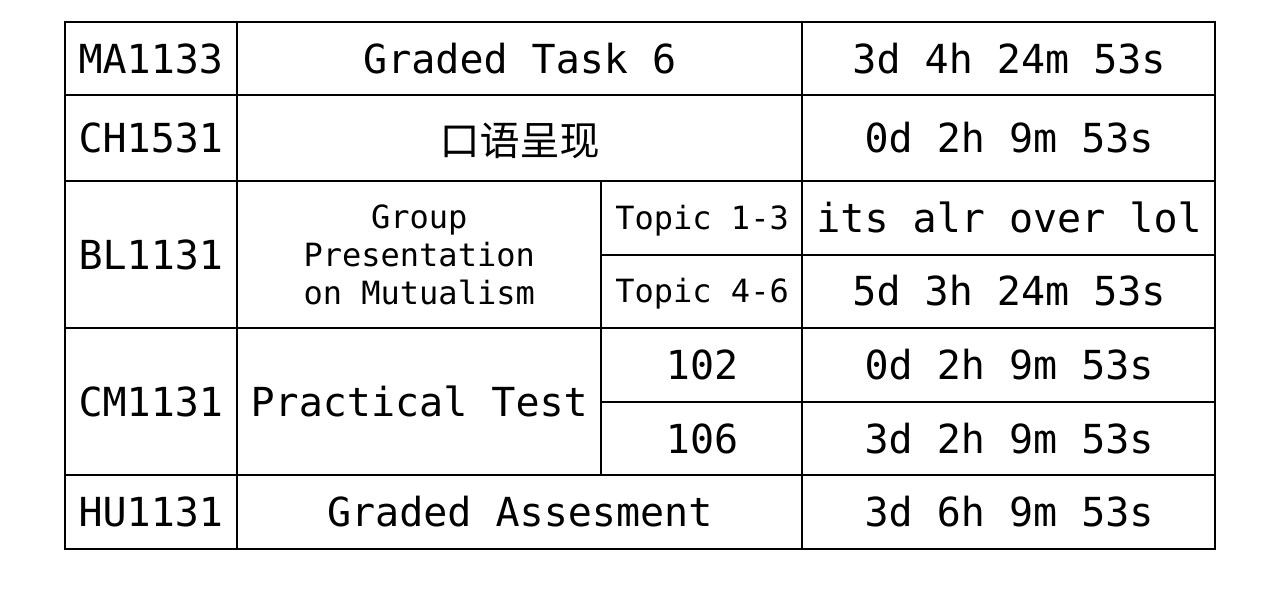
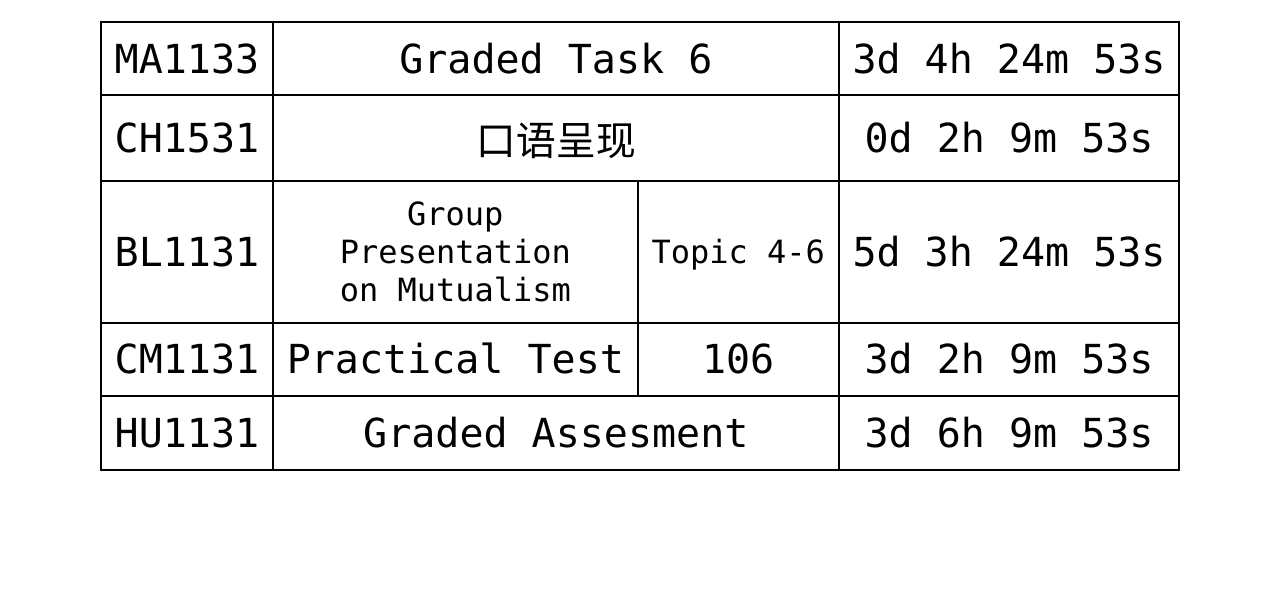
Before and after one commit to Spleefies/exam-countdown, a plain HTML site: page other.html in a window 1280 px wide. Shown: the part 139-728 px from the top of the page. Drawn offline with Linux system fonts and the light colour scheme.

Commit message:
practically [insert thing]

```diff
--- a/other.html
+++ b/other.html
@@ -20,22 +20,14 @@
             <td id="口语呈现"></td>
         </tr>
         <tr>
-            <td rowspan="2">BL1131</td>
-            <td rowspan="2" class="smalltext">Group<br>Presentation<br>on Mutualism</td>
-            <td class="smalltext">Topic 1-3</td>
-            <td id="grouPresentation"></td>
-        </tr>
-        <tr>
+            <td>BL1131</td>
+            <td class="smalltext">Group<br>Presentation<br>on Mutualism</td>
             <td class="smalltext">Topic 4-6</td>
             <td id="grouPresentation2"></td>
         </tr>
         <tr>
-            <td rowspan="2">CM1131</td>
-            <td rowspan="2">Practical Test</td>
-            <td>102</td>
-            <td id="102PT"></td>
-        </tr>
-        <tr>
+            <td>CM1131</td>
+            <td>Practical Test</td>
             <td>106</td>
             <td id="106PT"></td>
         </tr>
```
